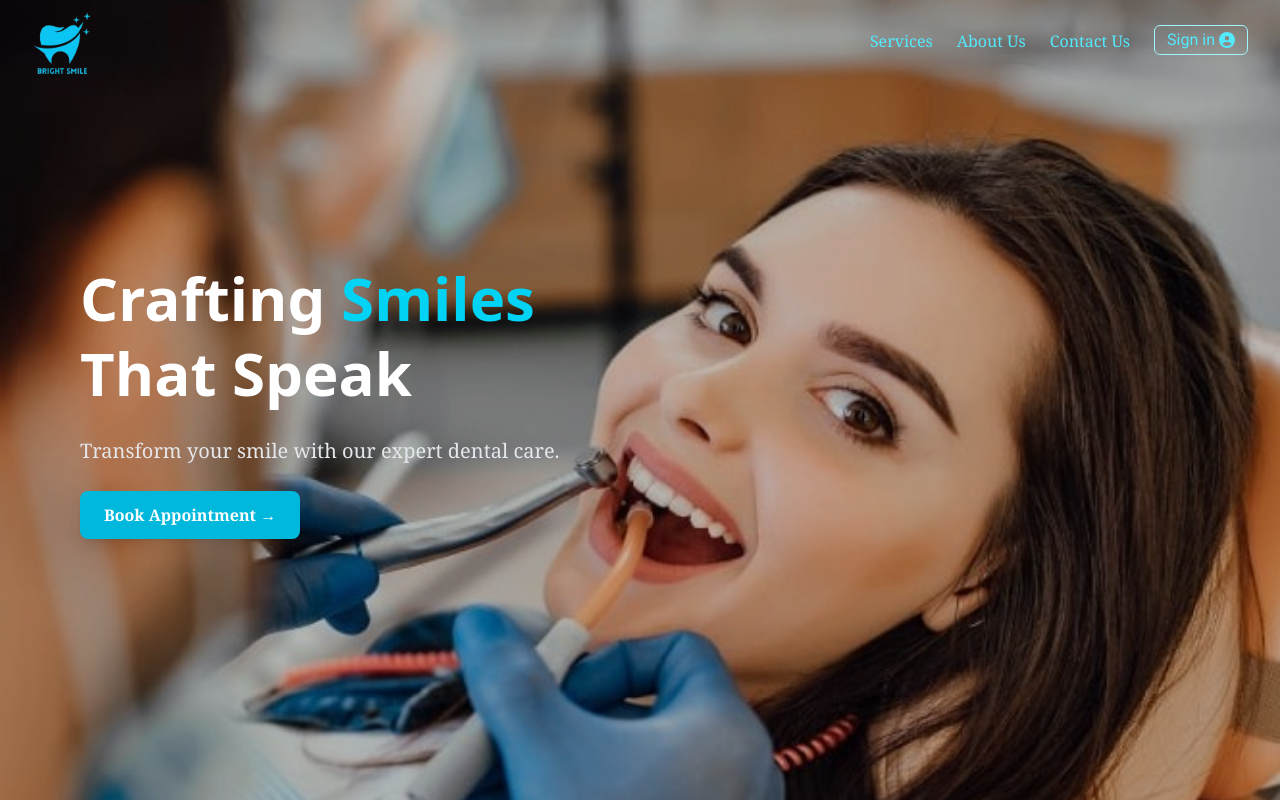
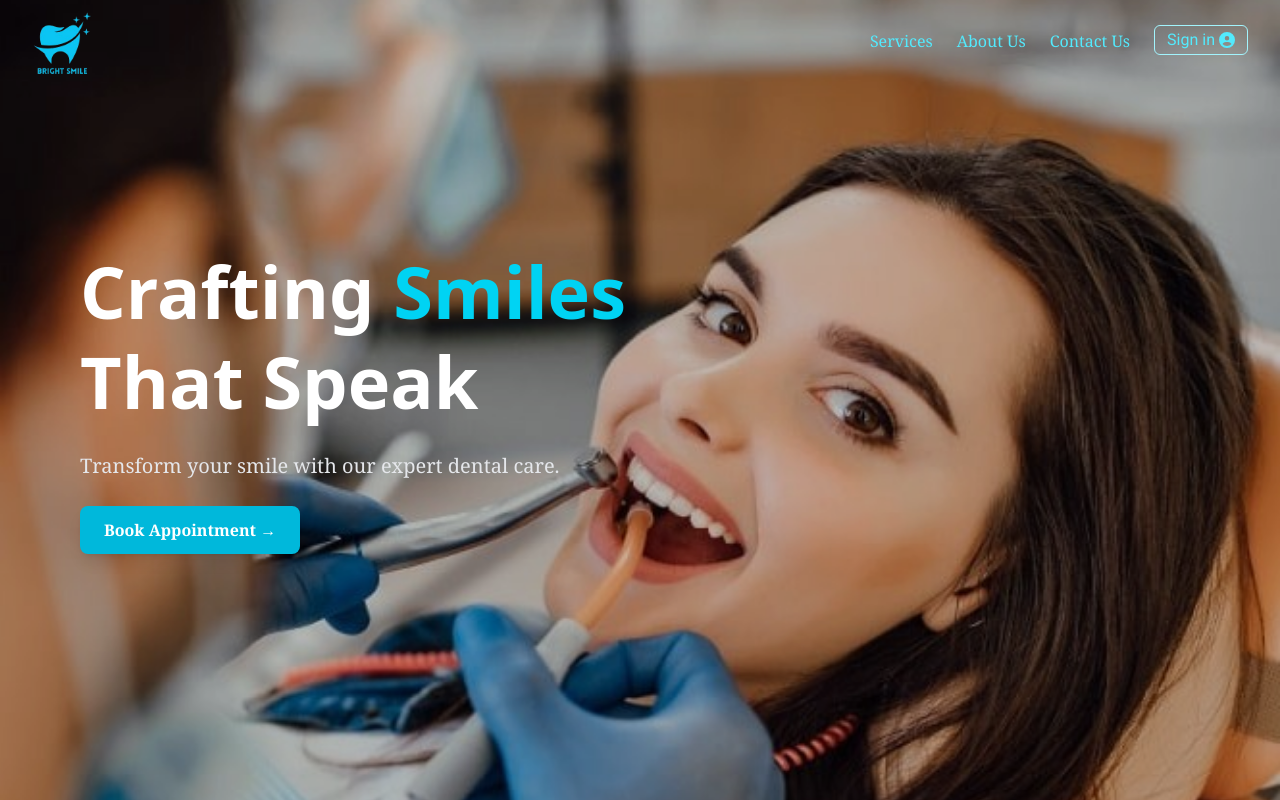
Before and after one commit to hashmi13/Dental-App, a React (Vite) app: page / in a window 1280 px wide. Shown: the top 800 px of the page. Built offline with nearby package versions, Linux system fonts and the light colour scheme; no server answers; a web font is replaced by a local one.

Commit message:
hero-text change

```diff
--- a/src/components/HeroSection.jsx
+++ b/src/components/HeroSection.jsx
@@ -115,7 +115,7 @@ export default function SmoothScrollSlider() {
 
           {/* Text Content */}
          <div className="relative   z-10 max-w-md sm:max-w-xl text-left text-white font-serif space-y-4 sm:space-y-6 mb-24 sm:mb-0">
-  <h2 className="font-bold font-sans  text-5xl sm:text-4xl md:text-5xl lg:text-6xl leading-snug sm:leading-tight break-words">
+  <h2 className="font-bold font-sans  text-5xl sm:text-4xl md:text-5xl lg:text-7xl leading-snug sm:leading-tight break-words">
     {slide.title}
   </h2>
   <p className="text-base  sm:text-lg md:text-xl text-gray-200 leading-relaxed">
```
